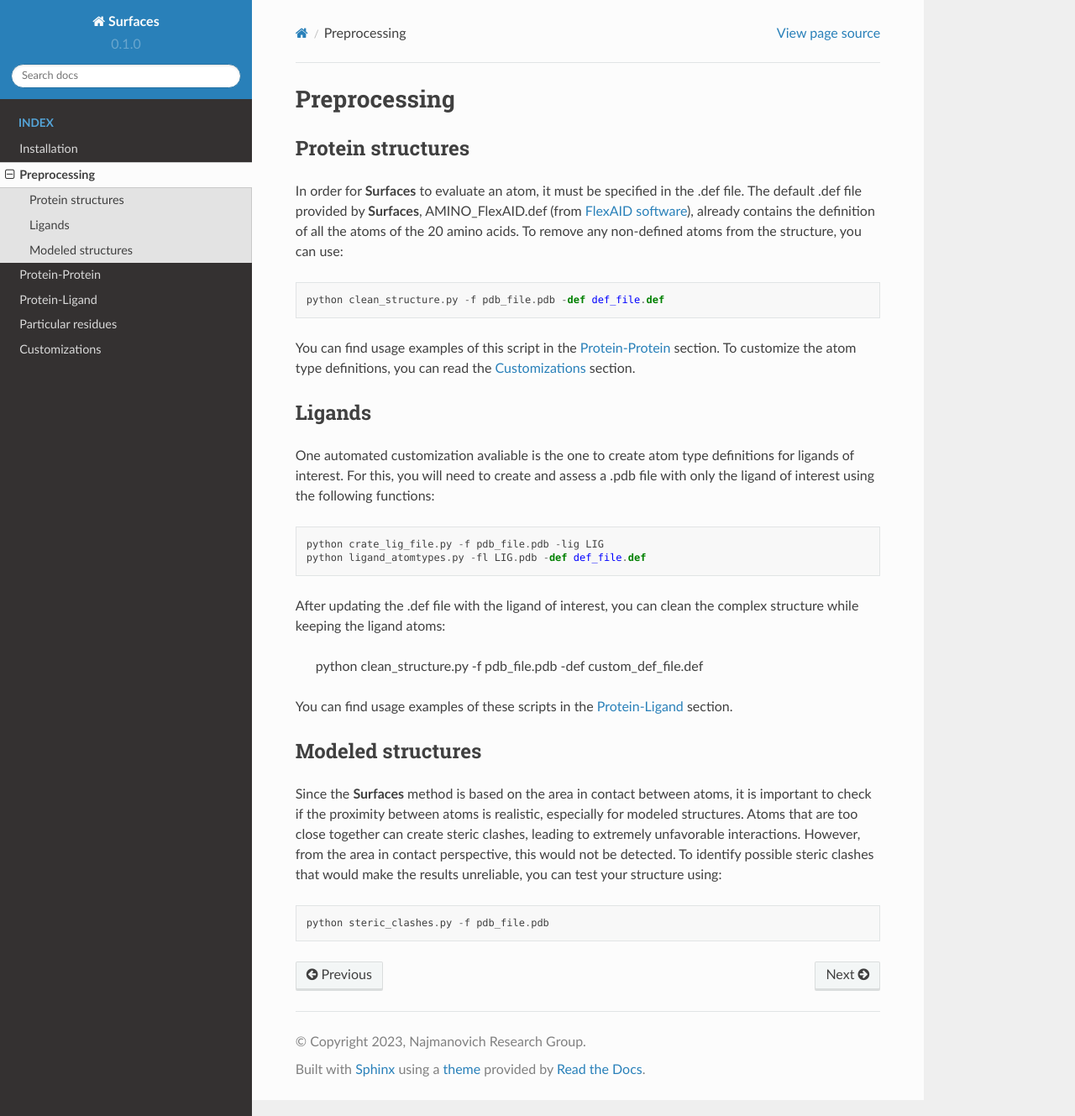
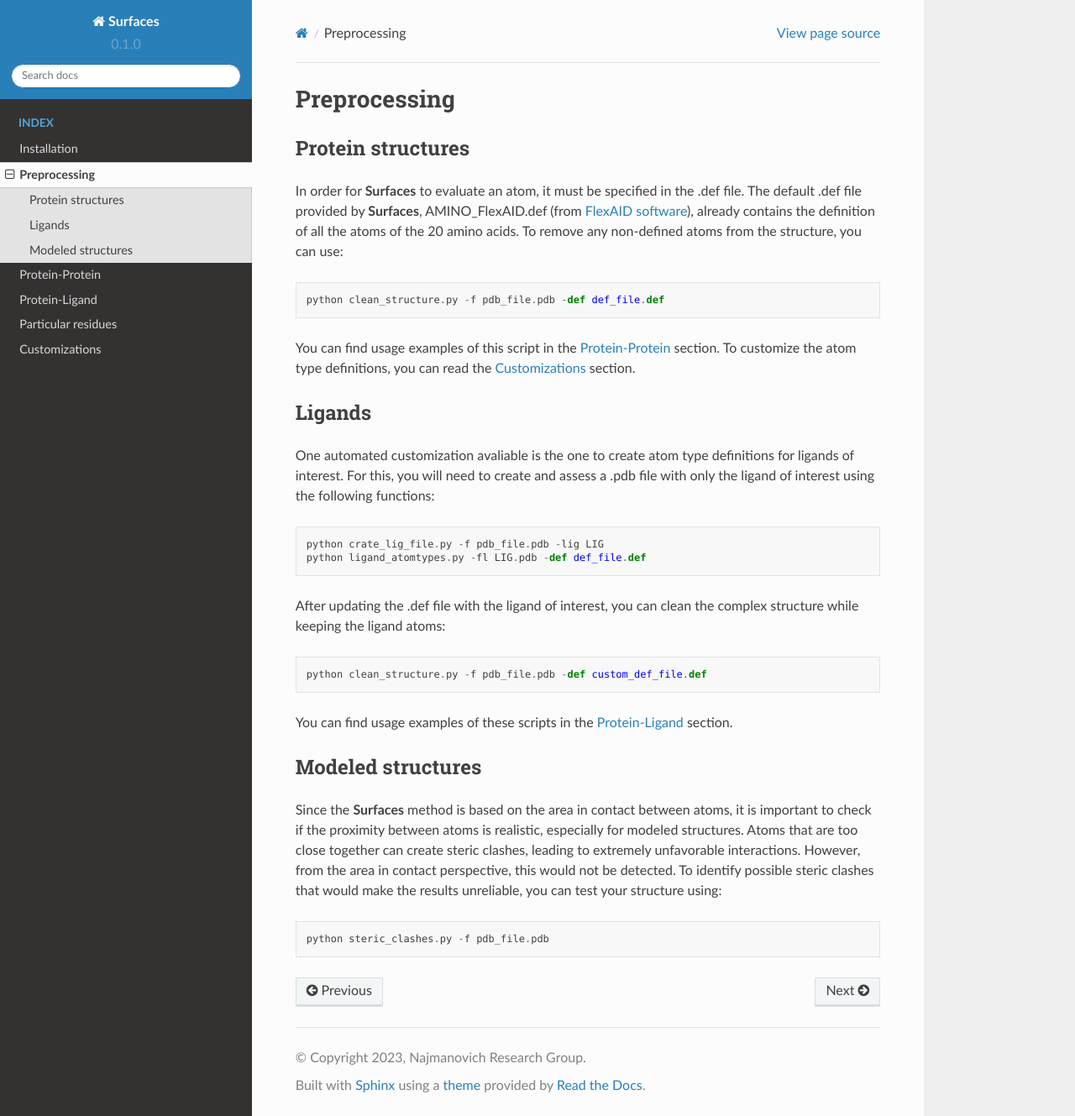
Before and after one commit to nataliateruel/Surfaces_tutorial, a Sphinx documentation site: the page built from docs/source/Preprocessing.rst, in a window 1280 px wide and 1329 px high. Shown: the whole window at 84% size. Built offline with Sphinx 7.4.7 and the Read the Docs theme 2.0.0, drawn with Linux system fonts in a browser that asks for light colours.

```diff
--- a/docs/source/Preprocessing.rst
+++ b/docs/source/Preprocessing.rst
@@ -18,7 +18,7 @@ One automated customization avaliable is the one to create atom type definitions
    python crate_lig_file.py -f pdb_file.pdb -lig LIG
    python ligand_atomtypes.py -fl LIG.pdb -def def_file.def
 
-After updating the .def file with the ligand of interest, you can clean the complex structure while keeping the ligand atoms:
+After updating the .def file with the ligand of interest, you can clean the complex structure while keeping the ligand atoms::
 
    python clean_structure.py -f pdb_file.pdb -def custom_def_file.def
 
```
